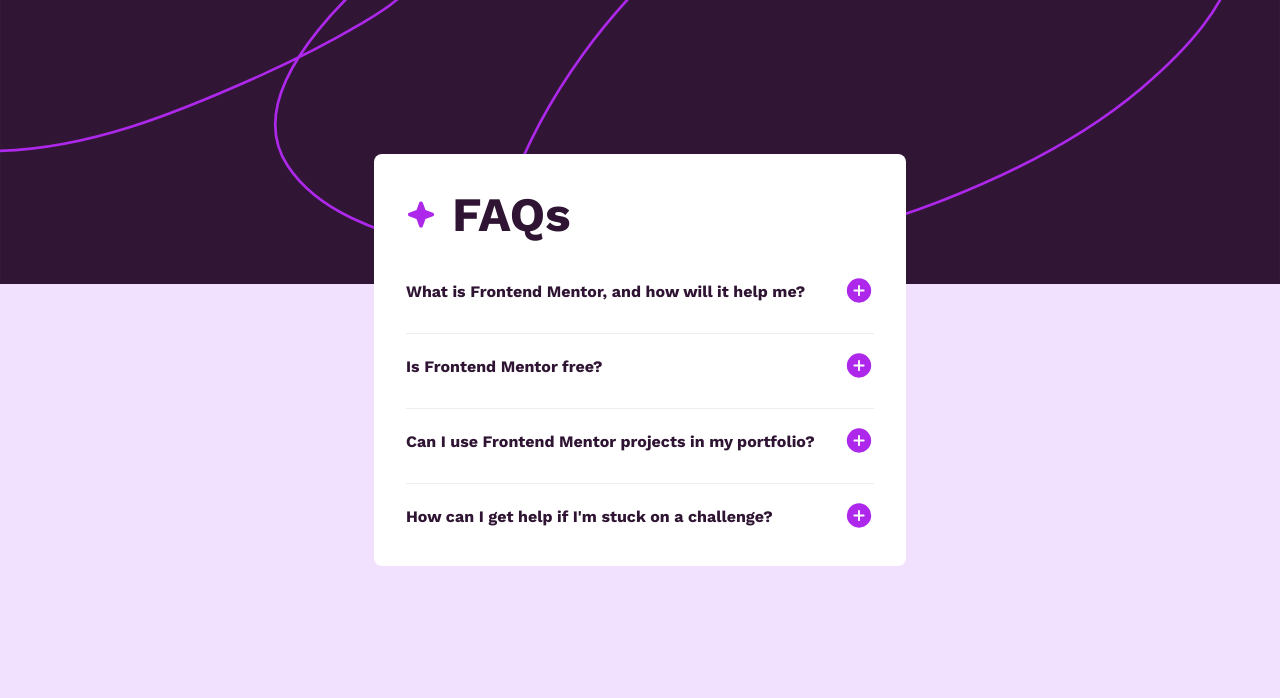
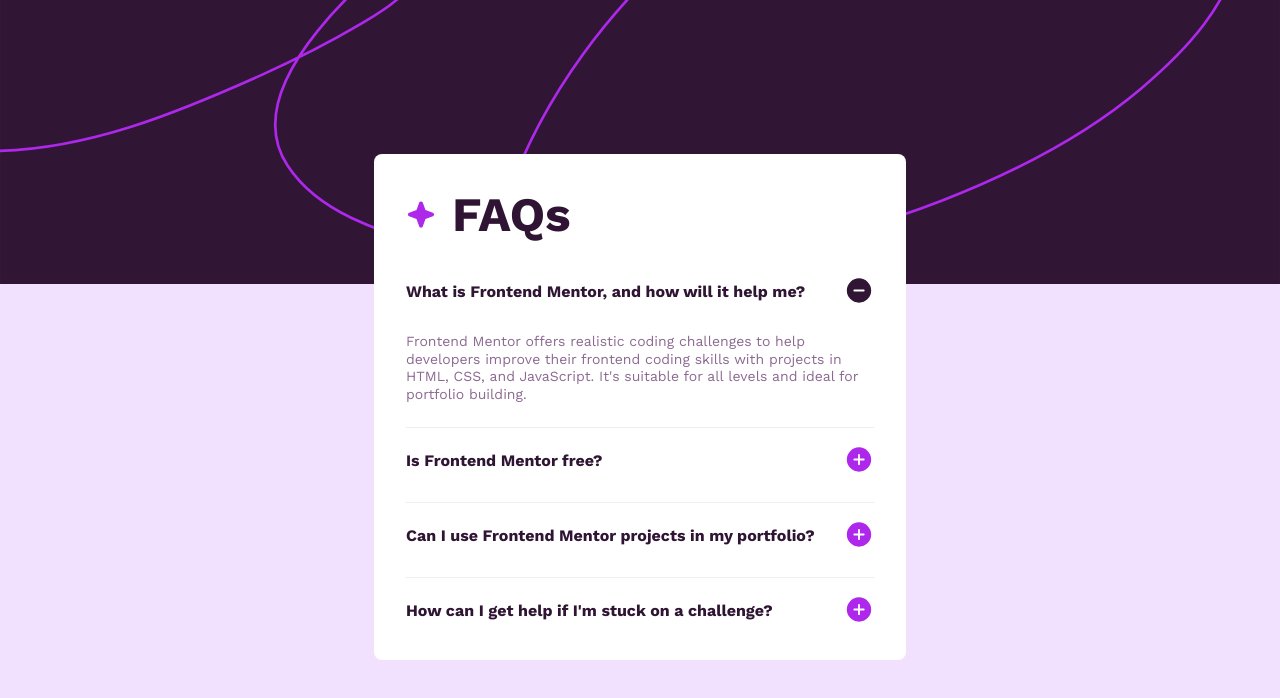
Before and after one commit to eduardgacea/fem-faq-accordion, a React (Vite) app: page / in a window 1280 px wide. Shown: the top 698 px of the page. Built offline with nearby package versions, Linux system fonts and the light colour scheme.

Commit message:
improve accessibility

```diff
--- a/src/components/accordion/Accordion.tsx
+++ b/src/components/accordion/Accordion.tsx
@@ -6,11 +6,11 @@
 import styles from "./Accordion.module.css";
 
 function Accordion() {
-    const [activeQuestion, setActiveQuestion] = useState<number | undefined>();
+    const [activeQuestion, setActiveQuestion] = useState<number | undefined>(1);
 
     return (
-        <div className={styles.container}>
-            <div className={styles.titleContainer}>
+        <main className={styles.container} role="main">
+            <div className={styles.titleContainer} role="heading">
                 <img src="icon-star.svg" alt="star icon" />
                 <h1 className={styles.title}>FAQs</h1>
             </div>
@@ -19,7 +19,7 @@
                     <Question key={q.id} q={q} activeQuestion={activeQuestion} setActiveQuestion={setActiveQuestion} />
                 ))}
             </ul>
-        </div>
+        </main>
     );
 }
 
--- a/src/components/faq/Faq.tsx
+++ b/src/components/faq/Faq.tsx
@@ -9,9 +9,9 @@
 
     return (
         <>
-            <div className={styles.container}>
+            <header className={styles.container} role="banner">
                 <img src={`background-pattern-${width < 420 ? "mobile" : "desktop"}.svg`} alt="header" />
-            </div>
+            </header>
             <Accordion />
         </>
     );
```
